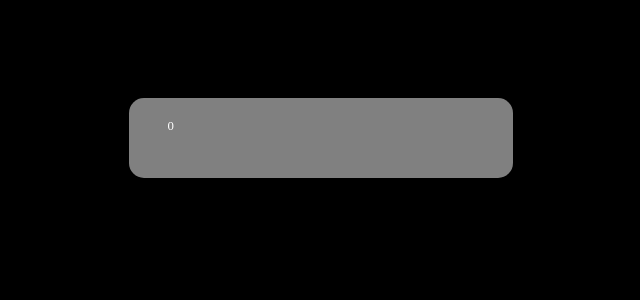
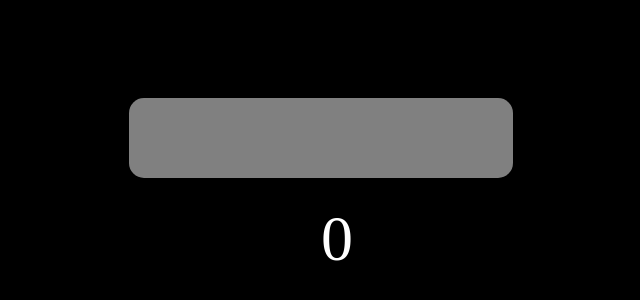
Before and after one commit to turtletown73/Spacebar, a plain HTML site: page index.html in a window 1280 px wide. Shown: the part 262-562 px from the top of the page, 319-959 px from the left. Drawn offline with Linux system fonts and the light colour scheme.

Commit message:
Update style.css

```diff
--- a/style.css
+++ b/style.css
@@ -16,7 +16,7 @@ body {
 #counter {
   position: absolute;
   color: white;
-  top: 10%;
-  left: 10%;
-  font-size: 80%;
+  top: 50%;
+  left: 50%;
+  font-size: 4em;
 }
```
